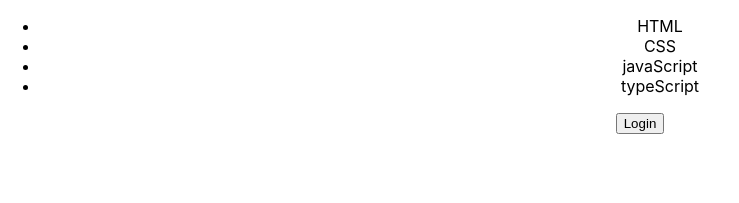
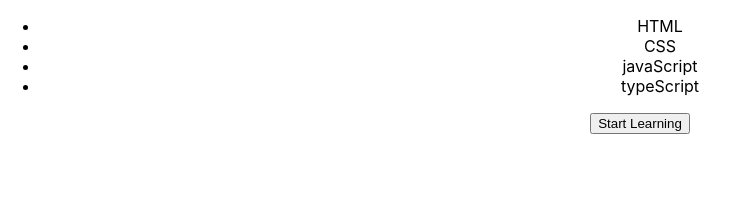
Before and after one commit to Mr-hollowman/testing-with-typeScript, a React (Create React App) app: page / in a window 1280 px wide. Shown: the top 203 px of the page, without its empty margins (0-739 px from the left). Built offline with nearby package versions, Linux system fonts and the light colour scheme.

Commit message:
findByRole updated

```diff
--- a/src/components/skills/Skills.tsx
+++ b/src/components/skills/Skills.tsx
@@ -1,9 +1,16 @@
-import { useState } from "react";
+import { useEffect, useState } from "react";
 import { SkillsProps } from "./SkillProps";
 
 export const Skills = (props: SkillsProps) => {
   const { skills } = props
-  const [isLoggedIn, setIsLoggedIn] = useState(false)
+  const [isLoggedIn, setIsLoggedIn] = useState(false);
+
+  useEffect(()=>{
+    setTimeout(()=>{
+      setIsLoggedIn(true)
+    },500)
+  })
+
   return (
     <>
       <ul>
```
Also changed, not shown: 1 other file (tests, documents, lock files or other folders).
